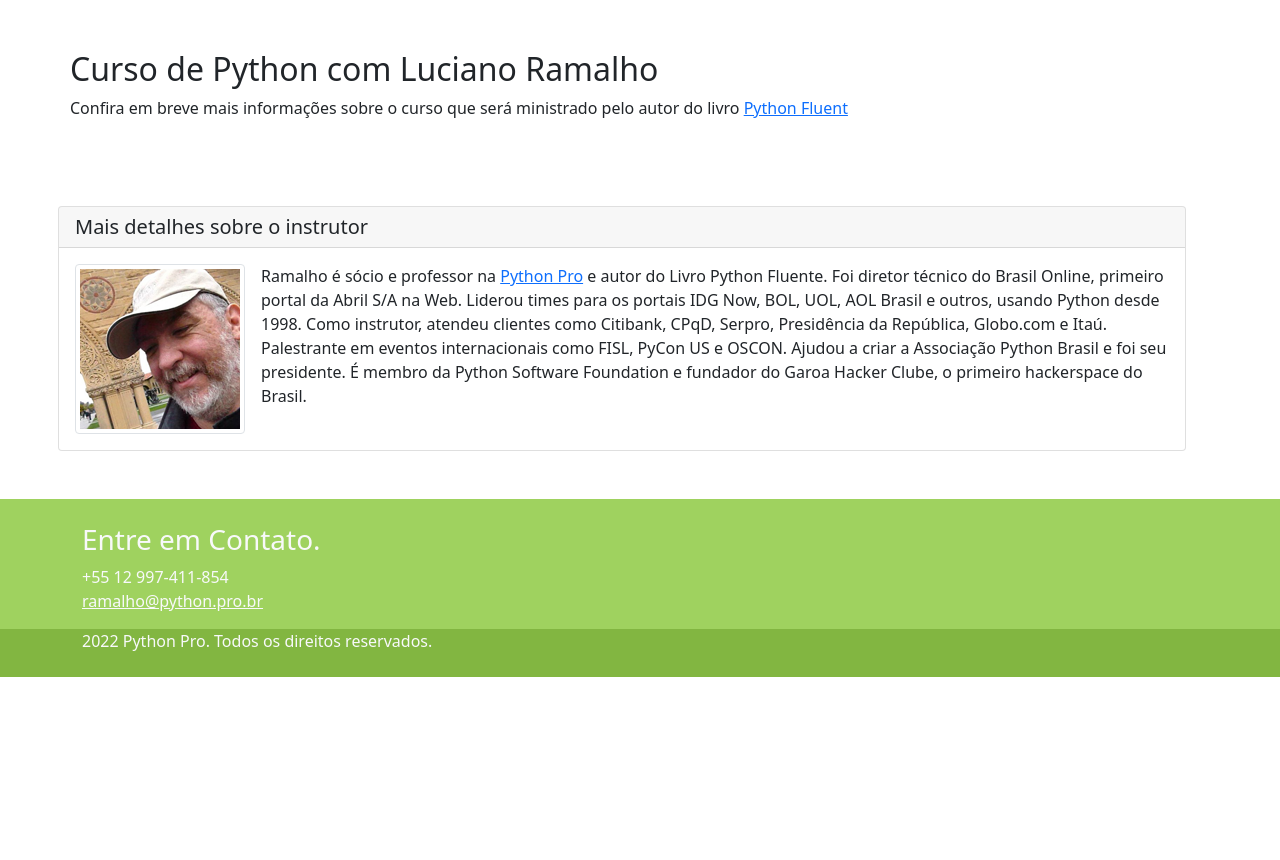
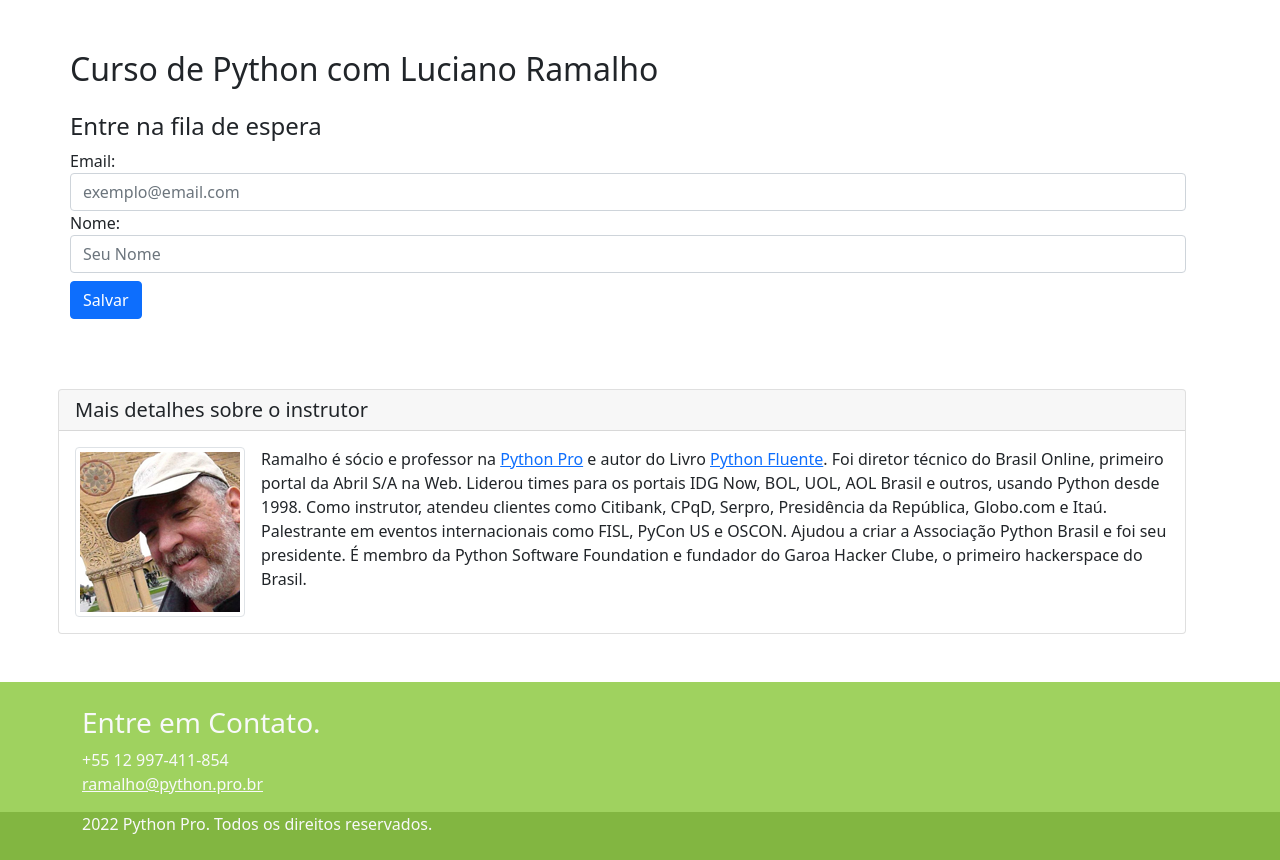
Before and after one commit to henriquelima1984/projeto-web-django, a Django app: page / in a window 1280 px wide. Shown: the part 56-916 px from the top of the page. Before the commit the page ends 733 px from the top, so only its background shows below. Run offline with Django 4.2, Linux system fonts and the light colour scheme; some libraries are stand-ins or nearby versions.

Commit message:
Subindo formulário para web.
close #95

```diff
--- a/base/templates/base/home.html
+++ b/base/templates/base/home.html
@@ -44,12 +44,33 @@
                     <h2>
                         Curso de Python com Luciano Ramalho
                     </h2>
-                    <p>
-                        Confira em breve mais informações sobre o curso que será ministrado pelo autor do livro
-                        <a href="https://www.oreilly.com/library/view/fluent-python-2nd/9781492056348/" target="_blank">
-                            Python Fluent
-                        </a>
-                    </p>
+                    <h4 class="mt-4">Entre na fila de espera</h4>
+                    <form action="https://python.us14.list-manage.com/subscribe/post?u=a4a0ca979dca7e0e3eb86818a&amp;id=66c54e7e68"
+                          method="post" id="mc-embedded-subscribe-form" name="mc-embedded-subscribe-form"
+                          class="form-row align-items-center" target="_blank" novalidate>
+                        <div class="col-auto">
+                            <label class="visible" for="mce-EMAIL">Email: </label>
+                            <input type="email" value="" name="EMAIL" class="form-control required" id="mce-EMAIL"
+                                   placeholder="exemplo@email.com">
+                        </div>
+                        <div class="col-auto">
+                            <label class="visible" for="mce-FNAME">Nome: </label>
+                            <input type="text" value="" name="FNAME" class="form-control" id="mce-FNAME"
+                                   placeholder="Seu Nome">
+                        </div>
+
+                        <!-- real people should not fill this in and expect good things - do not remove this or risk form bot signups-->
+                        <div style="position: absolute; left: -5000px;" aria-hidden="true"><input type="text"
+                                                                                                  name="b_a4a0ca979dca7e0e3eb86818a_66c54e7e68"
+                                                                                                  tabindex="-1"
+                                                                                                  value=""></div>
+
+                        <div class="col-auto mt-2">
+                            <input type="submit" value="Salvar" name="subscribe"
+                                   id="mc-embedded-subscribe" class="btn btn-primary">
+                        </div>
+                    </form>
+
                 </div>
                 <div class="row">
                     <div class="col-md-12" style="padding-left: 0; padding-top: 70px">
@@ -62,7 +83,10 @@
                                     <img src="{% static 'img/luciano-ramalho.png' %}" alt="foto-luciano-ramalho"
                                          class="img-thumbnail float-start me-3"/>
                                     Ramalho é sócio e professor na <a href="https://www.python.pro.br">Python Pro</a> e
-                                    autor do Livro Python Fluente. Foi diretor técnico do Brasil Online, primeiro portal
+                                    autor do Livro <a
+                                        href="https://www.oreilly.com/library/view/fluent-python-2nd/9781492056348/"
+                                        target="_blank">Python Fluente</a>. Foi diretor técnico do Brasil Online,
+                                    primeiro portal
                                     da
                                     Abril S/A na Web. Liderou times para os portais IDG Now, BOL, UOL, AOL Brasil e
                                     outros,
@@ -98,9 +122,9 @@
         </div>
     </div>
     <div>
-    <div class="rights pb-4">
-        <div class="container">
-            <div class="row">
+        <div class="rights pb-4">
+            <div class="container">
+                <div class="row">
                     <div class="col">
                         {% now 'Y' %} Python Pro. Todos os direitos reservados.
                     </div>
```
